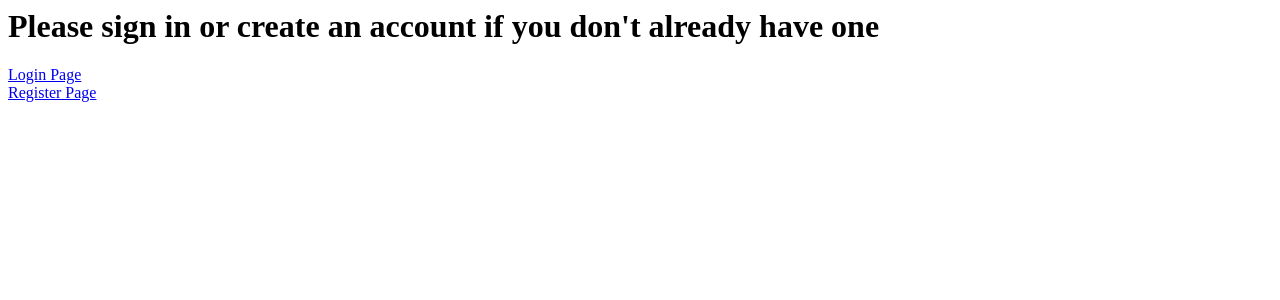
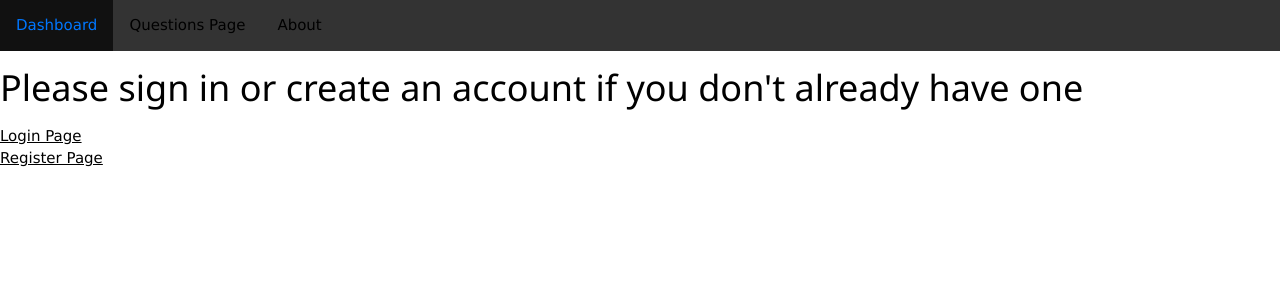
Before and after one commit to JustinHe12/year-12-project, a Flask app: page / in a window 1280 px wide. Shown: the top 300 px of the page. Run offline with Flask 3, Linux system fonts and the light colour scheme.

Commit message:
Navigation bar

```diff
--- a/app.py
+++ b/app.py
@@ -19,6 +19,7 @@ login_manager = LoginManager()
 login_manager.init_app(app)
 login_manager.login_view = "login"
 
+
 def get_db():
     db = getattr(g, '_database', None) #This line sets g._database to none if it dosen't already exist
     if db is None: #if db is none, it then creates a new connection and stores it inside of g
@@ -32,6 +33,7 @@ def close_connection(exception):
     db = getattr(g, '_database', None)
     if db is not None: #closes connection if there is still one active
         db.close()
+
 
 def query_db(query, args=(), one=False):
     cur = get_db().execute(query, args)
@@ -119,6 +121,7 @@ def questions():
     cursor.execute(sql)
     results = cursor.fetchall()
     return render_template("questions.html", results=results)
+
 
 @app.route('/rough')
 def rough():
@@ -221,6 +224,7 @@ def debug(id):
     return render_template("debug.html", correct_answer = correct_answer, correct = correct, form = form)
 
 
+
 @app.route("/question/<int:id>", methods = ['GET', 'POST'])
 @login_required
 def question(id):
@@ -272,8 +276,6 @@ def question(id):
                 cursor.execute( "INSERT INTO UserProgress (Question_ID, User_ID, Progress) VALUES (?,?,?)", current_tuple)
                 db.commit()
                 display = "correct"
-
-
         else:
             display = 'incorrect'
             print(display)
@@ -302,6 +304,10 @@ def question(id):
 
 
 
+@app.route("/about")
+def about():
+    return render_template("about.html")
+
 
 if __name__ == "__main__":
     app.run(debug=True)
--- a/static/style.css
+++ b/static/style.css
@@ -87,3 +87,33 @@ img{
     font-size: 1.4rem;
     margin-bottom: 1rem;
 }
+
+ul {
+  list-style-type: none;
+  margin: 0;
+  padding: 0;
+}
+
+ul {
+  list-style-type: none;
+  margin: 0;
+  padding: 0;
+  overflow: hidden;
+  background-color: #333333;
+}
+
+ul li {
+  float: left;
+}
+
+ul li a {
+  display: block;
+  color: white;
+  text-align: center;
+  padding: 14px 16px;
+  text-decoration: none;
+}
+
+ul li a:hover {
+  background-color: #111111;
+}
--- a/templates/home.html
+++ b/templates/home.html
@@ -1,16 +1,8 @@
-<html lang="en">
-<head>
-    <meta charset="UTF-8">
-    <meta name="viewport" content="width=device-width, initial-scale=1.0">
-    <title>Homepage</title>
-</head>
-<body>
+{%extends "layout.html"%}
+{% block body %}
     <h1>Please sign in or create an account if you don't already have one</h1>
-<div class = "three-column">
-
 
     <a class="ex1" href="{{url_for('login')}}">Login Page</a><br>
     <a class="ex1" href="{{url_for('register')}}">Register Page</a><br>
 
-</body>
-</html>
+{% endblock %}
--- a/templates/layout.html
+++ b/templates/layout.html
@@ -1,6 +1,7 @@
 <!DOCTYPE html>
 <html lang="en">
 <head>
+    <meta charset="UTF-8">
     <meta name="viewport" content="width=device-width, initial-scale=1.0">
     <link rel="stylesheet" href="{{url_for('static', filename='style.css')}}">
     <link rel="stylesheet" href="https://www.w3schools.com/w3css/4/w3.css">
@@ -8,10 +9,11 @@
 </head>
 <body>
 
-
-    <h1>Fun questions</h1>
-
-
+    <ul>
+        <li><a class="ex1" href="{{url_for('dashboard')}}">Dashboard</a></li>
+        <li><a class="ex1" href="{{url_for('questions')}}">Questions Page</a></li>
+        <li><a class="ex1" href="{{url_for('about')}}">About</a></li>
+    </ul>
     {% block body %}
     {% endblock %}
 </body>
--- a/templates/question.html
+++ b/templates/question.html
@@ -30,7 +30,7 @@
 {% endif %}
 
 
-<a class="ex1" href="{{url_for('questions')}}">Home</a> <br>
+<a class="ex1" href="{{url_for('questions')}}">Back</a> <br>
 
 
 {% endblock %}
--- a/templates/questions.html
+++ b/templates/questions.html
@@ -1,7 +1,8 @@
 {%extends "layout.html"%}
 {% block body %}
 
-    <a class="ex1" href="{{url_for('dashboard')}}">Home</a> <br>
+    <h1>Fun questions</h1>
+
     <div class = "three-column">
 
       {% for questions in results %}
```
Also changed, not shown: templates/about.html (added, +11 -0 lines), templates/dashboard.html (+3 -10 lines), templates/login.html (+3 -10 lines), templates/register.html (+3 -10 lines).
